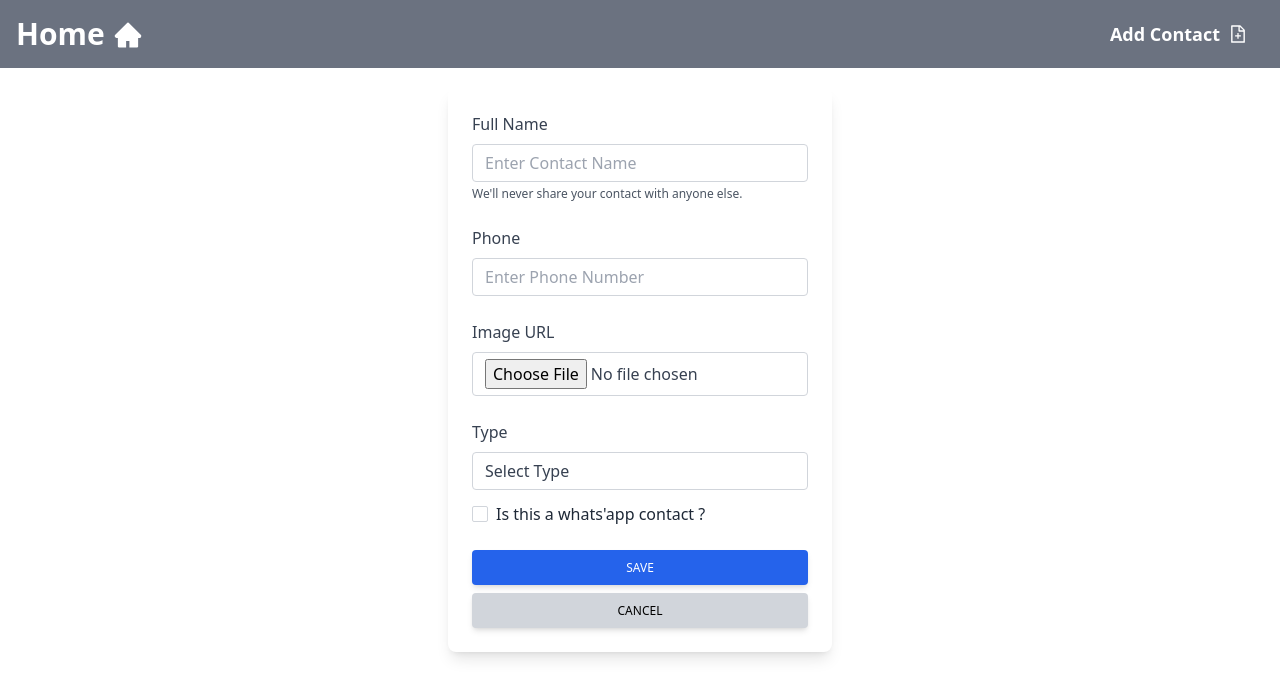
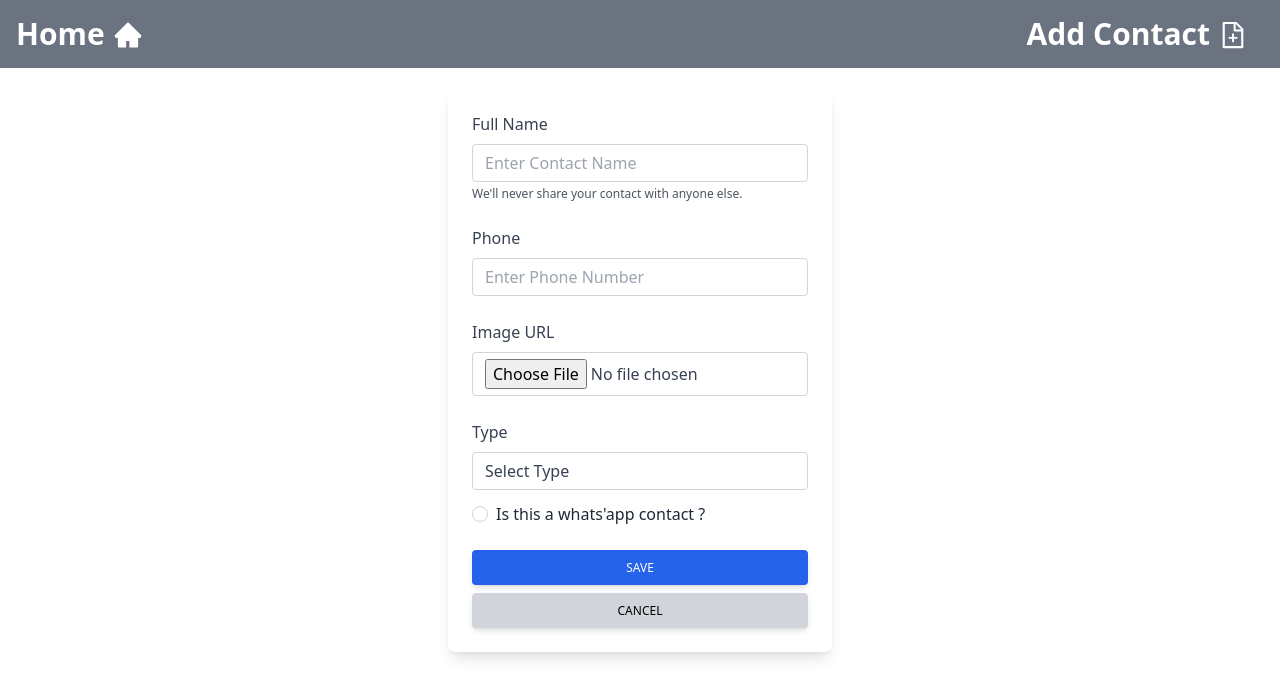
Before and after one commit to Yash26031/Contact-Assignment, a React (Vite) app: page /add-contact in a window 1280 px wide. Shown: the top 698 px of the page. Built offline with nearby package versions, Linux system fonts and the light colour scheme.

Commit message:
changes in css

```diff
--- a/src/components/NavBar.jsx
+++ b/src/components/NavBar.jsx
@@ -7,7 +7,7 @@ const Navbar = () => {
     <div className="flex items-center justify-between p-4 bg-gray-500 w-full">
       <Link
         to="/"
-        className="text-3xl font-bold hover:text-black transition duration-150 ease-in-out flex text-white cursor-pointer"
+        className="text-lg md:text-3xl font-bold hover:text-black transition duration-150 ease-in-out flex text-white cursor-pointer"
       >
         Home{" "}
         <span className="mt-1 ml-2">
@@ -17,10 +17,10 @@ const Navbar = () => {
       <div>
         <Link
           to="add-contact"
-          className="pr-4 flex text-white hover:text-black transition duration-150 ease-in-out text-lg font-semibold"
+          className="pr-4 flex text-white md:text-3xl hover:text-black transition duration-150 ease-in-out text-lg font-semibold"
         >
           Add Contact
-          <AiOutlineFileAdd className="mt-1 ml-2" size={20} />
+          <AiOutlineFileAdd className="mt-1 ml-2" />
         </Link>
       </div>
     </div>
--- a/src/pages/CreateContact.jsx
+++ b/src/pages/CreateContact.jsx
@@ -30,7 +30,7 @@ const CreateContact = () => {
     setTimeout(() => {
       // history.push("/");
       navigate("/");
-    }, 1000);
+    }, 3000);
   };
 
   // const imageUrl = () => {
@@ -51,7 +51,7 @@ const CreateContact = () => {
     getBase64(file).then((base64) => {
       // console.log(base64);
       setImage(base64);
-      localStorage["fileBase64"] = base64;
+      // localStorage["fileBase64"] = base64;
       console.debug("file stored", base64);
     });
   };
@@ -196,7 +196,7 @@ const CreateContact = () => {
             Phone
           </label>
           <input
-            type="text"
+            type="number"
             name="phone"
             className="form-control
         block
@@ -232,6 +232,7 @@ const CreateContact = () => {
           </label>
           <input
             type="file"
+            accept=".png,.jpeg"
             id="imageFile"
             name="imageFile"
             onChange={imageUpload}
@@ -300,7 +301,7 @@ const CreateContact = () => {
           <input
             type="checkbox"
             name="checkbox"
-            className="form-check-input appearance-none h-4 w-4 border border-gray-300 rounded-sm bg-white checked:bg-blue-600 checked:border-blue-600 focus:outline-none transition duration-200 mt-1 align-top bg-no-repeat bg-center bg-contain float-left mr-2 cursor-pointer"
+            className="form-check-input appearance-none h-4 w-4 border border-gray-300 rounded-full bg-white checked:bg-blue-600 checked:border-blue-600 focus:outline-none transition duration-200 mt-1 align-top bg-no-repeat bg-center bg-contain float-left mr-2 cursor-pointer"
             id="checkbox"
             value={values.checkbox}
             onChange={handleChange}
--- a/src/pages/EditContact.jsx
+++ b/src/pages/EditContact.jsx
@@ -195,7 +195,7 @@ const EditContact = () => {
             Phone
           </label>
           <input
-            type="text"
+            type="number"
             name="phone"
             className="form-control
     block
--- a/src/pages/Home.jsx
+++ b/src/pages/Home.jsx
@@ -110,7 +110,7 @@ const Home = () => {
       ) : (
         <div className="h-screen">
           {" "}
-          <h2 className="text-center font-serif  uppercase text-4xl xl:text-5xl">
+          <h2 className="text-center font-serif  uppercase text-lg xl:text-3xl">
             Please Add Contact...
           </h2>
           <div className="flex justify-center mt-5">
```
